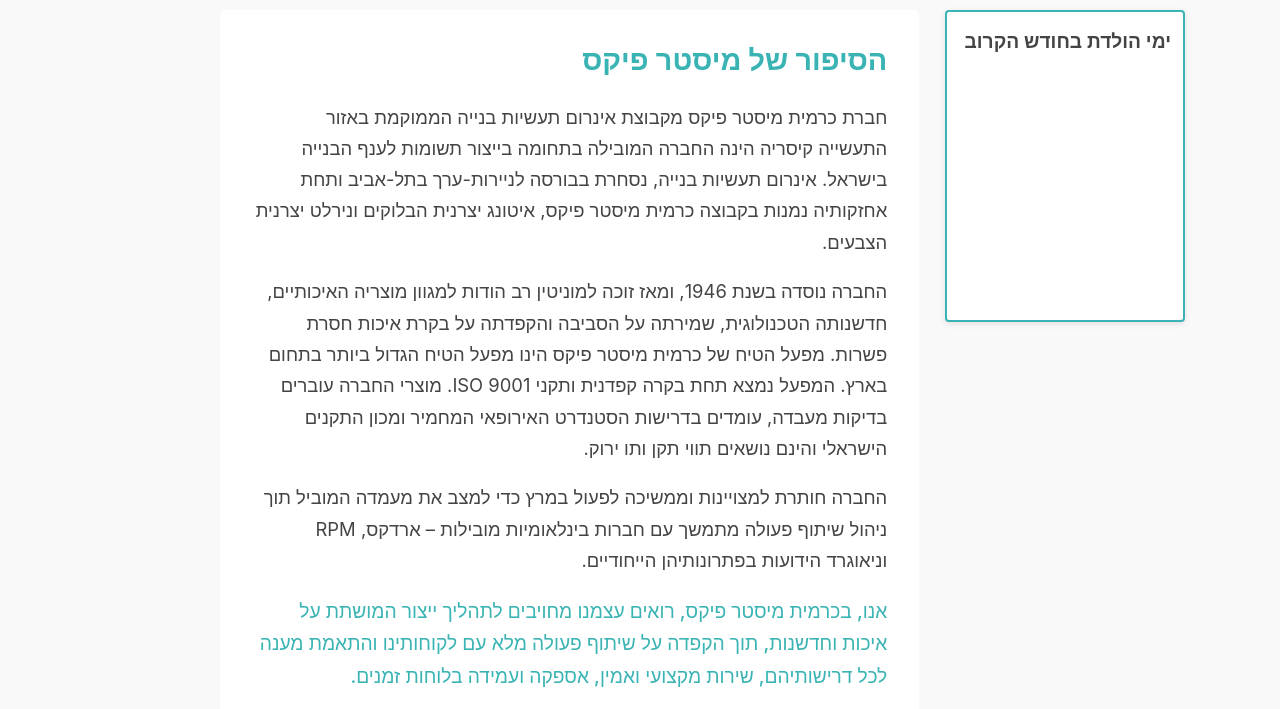
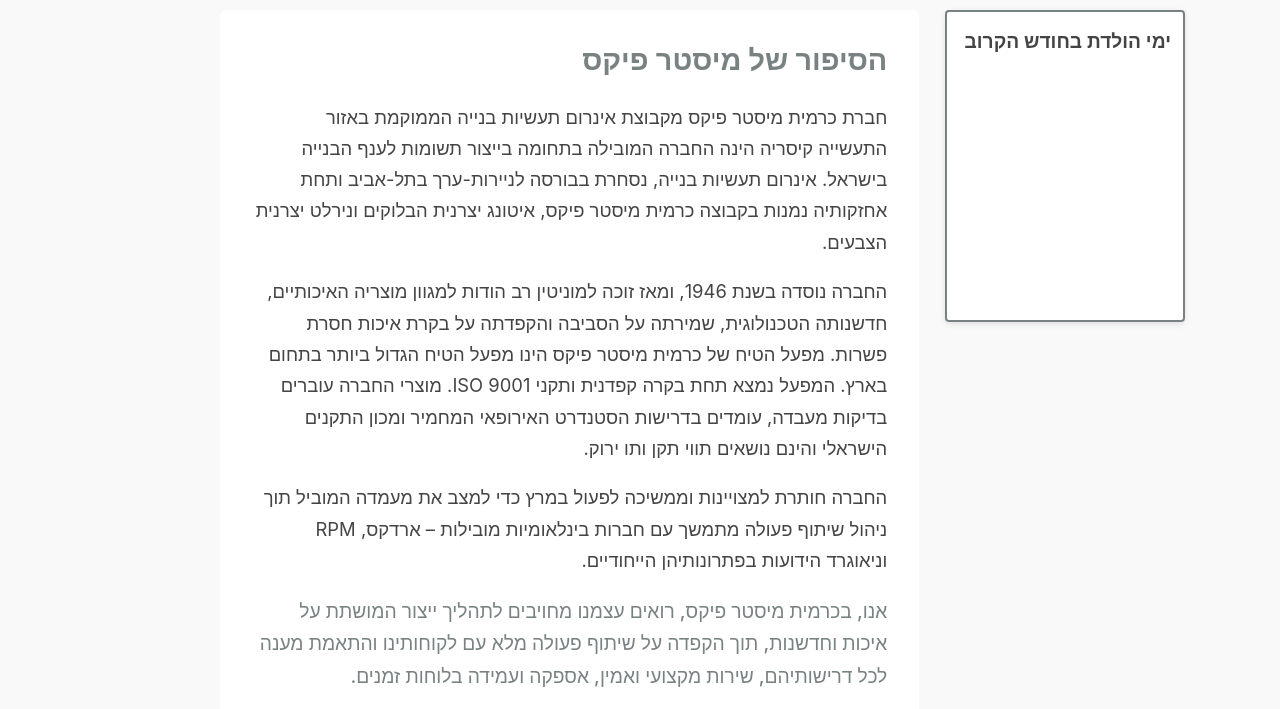
Before and after one commit to YairAvitbul/Carmit-Site, a plain HTML site: page index.html in a window 1280 px wide. Shown: the part 152-861 px from the top of the page. Drawn offline with Linux system fonts and the light colour scheme; no server answers; a script that the page names is missing.

Commit message:
Update styles.css

```diff
--- a/styles.css
+++ b/styles.css
@@ -1,6 +1,6 @@
 /* styles.css */
 :root {
-  --primary-color: #39b3b3;
+  --primary-color: #798282;
   --primary-hover-bg: #ffffff;
   --primary-hover-tx: #39b3b3;
   --text-color: #444444;
```
